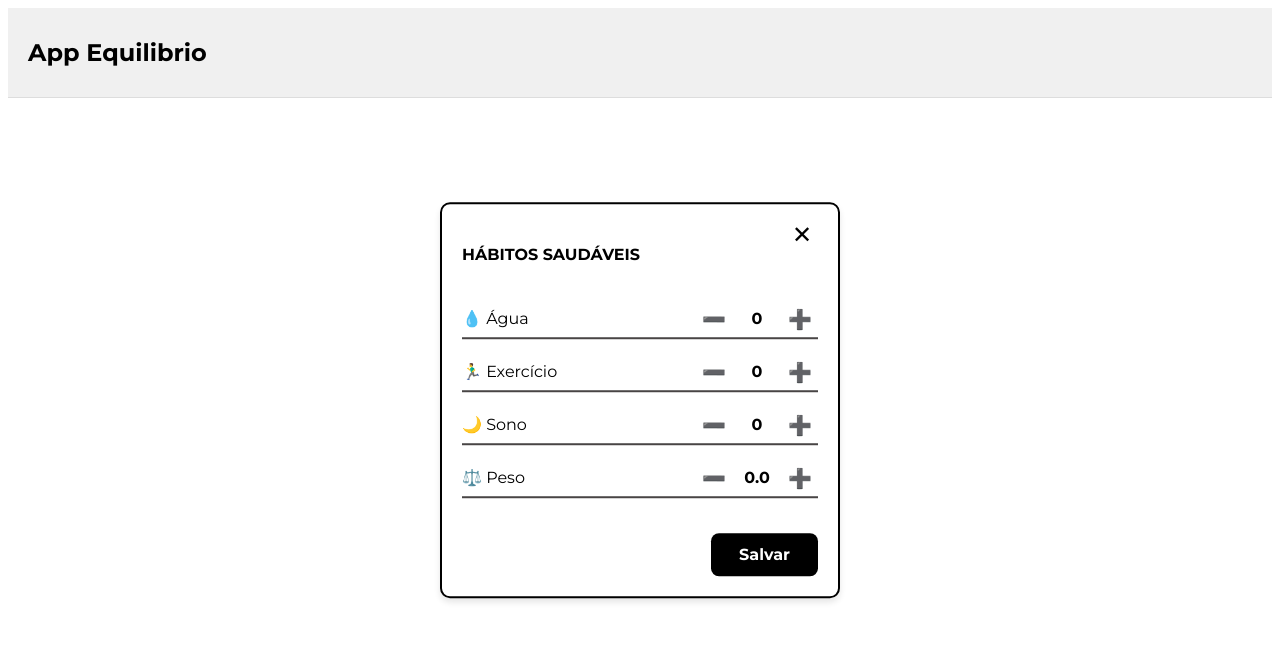
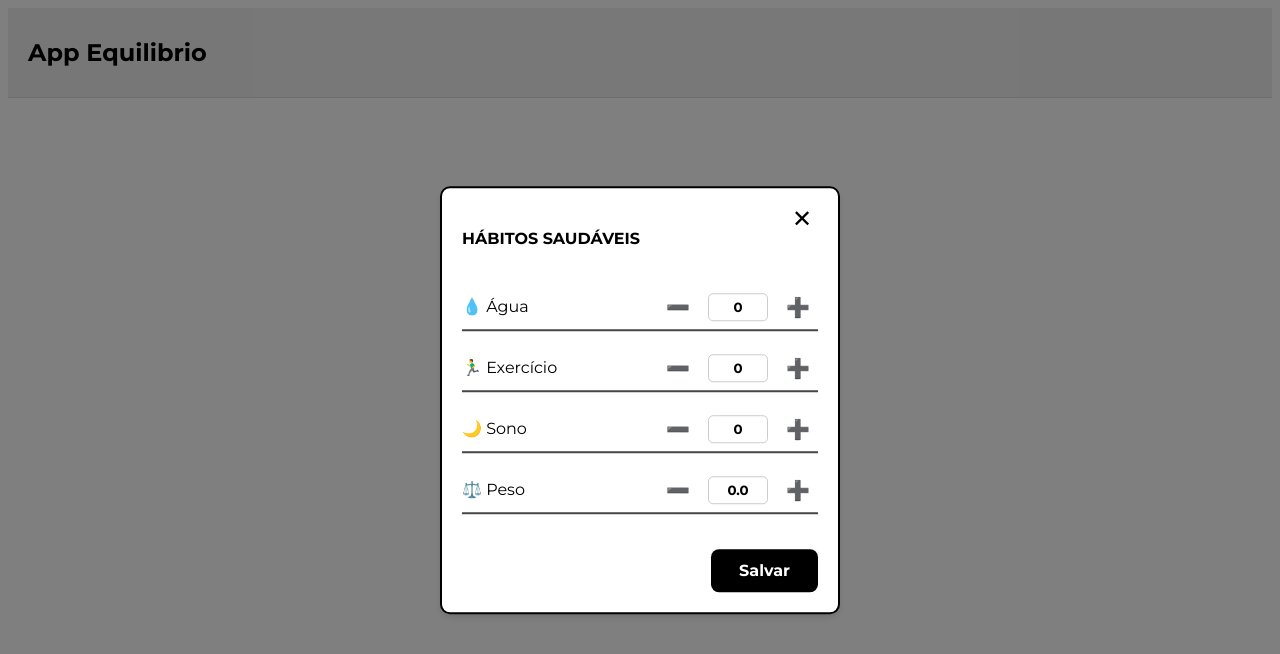
Before and after one commit to ThaigoDev/equilibrio-app-front, a React (Vite) app: page /popup-habitos in a window 1280 px wide. Shown: the top 654 px of the page. Built offline with nearby package versions, Linux system fonts and the light colour scheme; sample sign-in values are in the browser's storage.

Commit message:
Digitar o numero na caixa do PopUp Habitos

```diff
--- a/src/pages/PopUp_habitos_saudaveis.css
+++ b/src/pages/PopUp_habitos_saudaveis.css
@@ -1,8 +1,5 @@
 .popup-container {
-    position: fixed;
-    top: 50%;
-    left: 50%;
-    transform: translate(-50%, -50%);
+    position: relative;
     width: 90%;
     max-width: 380px;
     background-color: #ffffff;
@@ -12,12 +9,28 @@
     z-index: 999;
     border: 2px solid #000000;
     font-family: Arial, sans-serif;
+    display: flex;
+    flex-direction: column;
+}
+
+.overlay-popup {
+    position: fixed;
+    top: 0;
+    left: 0;
+    width: 100%;
+    height: 100%;
+    background-color: rgba(0, 0, 0, 0.5);
+    display: flex;
+    justify-content: center;
+    align-items: center;
+    z-index: 998;
 }
 
 .popup-header {
     display: flex;
     justify-content: space-between;
     align-items: center;
+    margin-bottom: 20px;
 }
 
 .fechar-button {
@@ -58,14 +71,42 @@
     border: none;
     font-size: 1.2em;
     cursor: pointer;
+    padding: 5px 8px;
+    border-radius: 5px;
+    transition: background-color 0.2s;
 }
 
-.counter span {
-    min-width: 30px;
+.counter button:hover {
+    background-color: #f0f0f0;
+}
+
+.counter input[type="number"] {
+    width: 60px;
     text-align: center;
     font-weight: bold;
     color: #000;
+    border: 1px solid #ccc;
+    border-radius: 5px;
+    padding: 5px;
+    -moz-appearance: textfield;
+    transition: border-color 0.2s ease-in-out, box-shadow 0.2s ease-in-out;
 }
+
+
+.counter input[type="number"]:focus {
+    outline: none;
+    border-color: #007bff;
+    box-shadow: 0 0 0 3px rgba(0, 123, 255, 0.25);
+}
+
+
+
+.counter input[type="number"]::-webkit-outer-spin-button,
+.counter input[type="number"]::-webkit-inner-spin-button {
+    -webkit-appearance: none;
+    margin: 0;
+}
+
 
 .salvar-button {
     align-self: flex-end;
@@ -78,6 +119,7 @@
     cursor: pointer;
     font-size: 1rem;
     font-weight: bold;
+    transition: opacity 0.2s, background-color 0.2s;
 }
 
 .salvar-button:hover {
--- a/src/pages/PopUp_habitos_saudaveis.jsx
+++ b/src/pages/PopUp_habitos_saudaveis.jsx
@@ -10,6 +10,26 @@ function PopUpHabitosSaudaveis({ initialData, onClose, onUpdate }) {
     const [peso, setPeso] = useState(initialData?.habits?.weight || 0);
     const [error, setError] = useState('');
 
+
+    const handleAguaChange = (e) => {
+        const value = parseInt(e.target.value, 10); // Converte o valor para inteiro
+        setAgua(isNaN(value) ? 0 : Math.max(0, value));
+    };
+
+    const handleExercicioChange = (e) => {
+        const value = parseInt(e.target.value, 10); // Converte o valor para inteiro
+        setExercicio(isNaN(value) ? 0 : Math.max(0, value));
+    };
+
+    const handleSonoChange = (e) => {
+        const value = parseFloat(e.target.value); // Converte o valor para float
+        setPeso(isNaN(value) ? 0 : parseFloat(Math.max(0, value).toFixed(1)));
+    };
+
+    const handlePesoChange = (e) => {
+        const value = parseFloat(e.target.value); // Converte o valor para float
+        setPeso(isNaN(value) ? 0 : parseFloat(Math.max(0, value).toFixed(1)));
+    };
     const salvarDados = async () => {
         // ... (a lógica de salvar dados que já fizemos antes continua a mesma)
         const userId = localStorage.getItem('equilibrioAuthToken');
@@ -50,7 +70,13 @@ function PopUpHabitosSaudaveis({ initialData, onClose, onUpdate }) {
                         <span>💧 Água</span>
                         <div className="counter">
                             <button onClick={() => setAgua(Math.max(0, agua - 1))}>➖</button>
-                            <span>{agua}</span>
+                            { }
+                            <input
+                                type="number"
+                                value={agua}
+                                onChange={handleAguaChange}
+                                min="0"
+                            />
                             <button onClick={() => setAgua(agua + 1)}>➕</button>
                         </div>
                     </div>
@@ -60,7 +86,13 @@ function PopUpHabitosSaudaveis({ initialData, onClose, onUpdate }) {
                         <span>🏃‍♂️ Exercício</span>
                         <div className="counter">
                             <button onClick={() => setExercicio(Math.max(0, exercicio - 1))}>➖</button>
-                            <span>{exercicio}</span>
+                            { }
+                            <input
+                                type="number"
+                                value={exercicio}
+                                onChange={handleExercicioChange}
+                                min="0"
+                            />
                             <button onClick={() => setExercicio(exercicio + 1)}>➕</button>
                         </div>
                     </div>
@@ -70,7 +102,13 @@ function PopUpHabitosSaudaveis({ initialData, onClose, onUpdate }) {
                         <span>🌙 Sono</span>
                         <div className="counter">
                             <button onClick={() => setSono(Math.max(0, sono - 1))}>➖</button>
-                            <span>{sono}</span>
+                            { }
+                            <input
+                                type="number"
+                                value={sono}
+                                onChange={handleExercicioChange}
+                                min="0"
+                            />
                             <button onClick={() => setSono(sono + 1)}>➕</button>
                         </div>
                     </div>
@@ -79,9 +117,16 @@ function PopUpHabitosSaudaveis({ initialData, onClose, onUpdate }) {
                     <div className="popup-item">
                         <span>⚖️ Peso</span>
                         <div className="counter">
-                             {/* Usamos parseFloat para garantir que a conta com 0.1 funcione bem */}
+                            {/* Usamos parseFloat para garantir que a conta com 0.1 funcione bem */}
                             <button onClick={() => setPeso(parseFloat(Math.max(0, peso - 0.1).toFixed(1)))}>➖</button>
-                            <span>{peso.toFixed(1)}</span>
+                            { }
+                            <input
+                                type="number"
+                                step="0.1" /* Permite valores decimais de 0.1 em 0.1 */
+                                value={peso.toFixed(1)} /* Exibe sempre com uma casa decimal */
+                                onChange={handlePesoChange}
+                                min="0"
+                            />
                             <button onClick={() => setPeso(parseFloat((peso + 0.1).toFixed(1)))}>➕</button>
                         </div>
                     </div>
```
